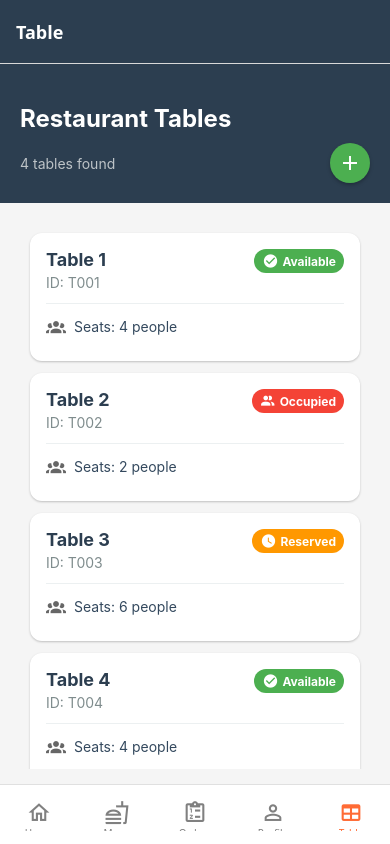
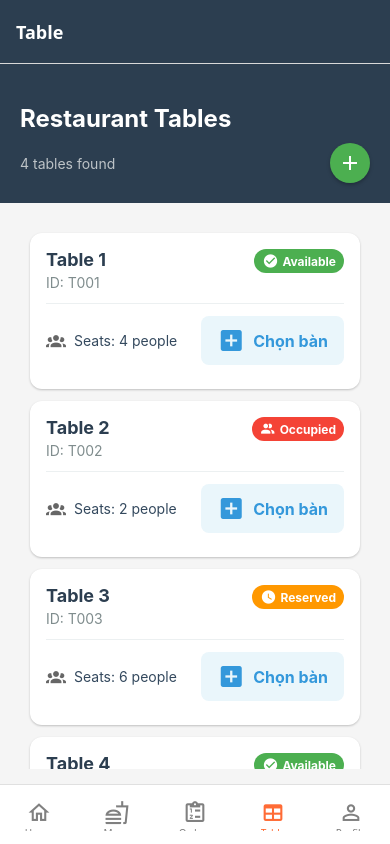
Before and after one commit to bao2211/Restaurant-Manangment-System, a React Native app: screen /Table in a window 390 px wide. Built offline with nearby package versions, Linux system fonts and the light colour scheme; no server answers.

Commit message:
-- cập nhật tính năng cho trang Table

```diff
--- a/App.js
+++ b/App.js
@@ -72,14 +72,14 @@ export default function App() {
           options={{ headerTitle: 'My Orders' }}
         />
         <Tab.Screen
+          name="Table"
+          component={TableScreen}
+          options={{ headerTitle: 'Table' }}
+        />
+          <Tab.Screen
           name="Profile"
           component={ProfileScreen}
           options={{ headerTitle: 'Profile' }}
-        />
-        <Tab.Screen
-          name="Table"
-          component={TableScreen}
-          options={{ headerTitle: 'Table' }}
         />
       </Tab.Navigator>
     </NavigationContainer>
--- a/screens/MenuScreen.js
+++ b/screens/MenuScreen.js
@@ -347,7 +347,6 @@ export default function MenuScreen({ navigation }) {
         <Text style={styles.categoryTitle}>
           {selectedCategory === 'all' ? 'Tất cả món ăn' : (categories.find(cat => cat.id === selectedCategory)?.name || 'Menu Items')}
         </Text>
-
         {loadingItems ? (
           <View style={styles.itemsLoadingContainer}>
             <ActivityIndicator size="large" color="#FF6B35" />
--- a/screens/TableScreen.js
+++ b/screens/TableScreen.js
@@ -18,7 +18,7 @@ import {
 import { MaterialCommunityIcons } from '@expo/vector-icons';
 import { apiService } from '../services/apiService';
 
-export default function TableScreen() {
+export default function TableScreen({ navigation }) {
   const [tables, setTables] = useState([]);
   const [loading, setLoading] = useState(true);
   const [refreshing, setRefreshing] = useState(false);
@@ -30,6 +30,7 @@ export default function TableScreen() {
     status: 'Available'
   });
   const [submitting, setSubmitting] = useState(false);
+  const [showFullTableModal, setShowFullTableModal] = useState(false);
 
   const handleAddTable = async () => {
     try {
@@ -286,8 +287,16 @@ export default function TableScreen() {
     }
   };
 
+  const handleCreateOrder = (table) => {
+    if (table.status?.toLowerCase() === 'đã chiếm giữ' || table.status?.toLowerCase() === 'occupied') {
+      setShowFullTableModal(true);
+      return;
+    }
+    navigation.navigate('Menu', { selectedTable: table });
+  };
+
   const renderTableItem = ({ item }) => (
-    <TouchableOpacity style={styles.tableCard}>
+    <View style={styles.tableCard}>
       <View style={styles.tableHeader}>
         <View style={styles.tableInfo}>
           <Text style={styles.tableName}>{item.tableName || `Table ${item.tableId}`}</Text>
@@ -302,16 +311,23 @@ export default function TableScreen() {
           <Text style={styles.statusText}>{item.status || 'Unknown'}</Text>
         </View>
       </View>
-
       <View style={styles.tableDetails}>
         <View style={styles.detailRow}>
           <MaterialCommunityIcons name="account-group" size={20} color="#666" />
           <Text style={styles.detailText}>
             Seats: {item.numOfSeats || item.capacity || 'N/A'} people
           </Text>
+          <View style={styles.detailRowSpacer} />
+          <TouchableOpacity
+            style={styles.createOrderButton}
+            onPress={() => handleCreateOrder(item)}
+          >
+            <MaterialCommunityIcons name="plus-box" size={28} color="#3498DB" />
+            <Text style={styles.createOrderText}>Chọn bàn</Text>
+          </TouchableOpacity>
         </View>
       </View>
-    </TouchableOpacity>
+    </View>
   );
 
   if (loading) {
@@ -330,6 +346,28 @@ export default function TableScreen() {
 
   return (
     <View style={styles.container}>
+      {/* Modal thông báo bàn đã đầy */}
+      <Modal
+        visible={showFullTableModal}
+        transparent={true}
+        animationType="fade"
+        onRequestClose={() => setShowFullTableModal(false)}
+      >
+        <View style={styles.modalOverlay}>
+          <View style={styles.fullTableModalContent}>
+            <MaterialCommunityIcons name="alert-circle" size={48} color="#F44336" style={{ marginBottom: 10 }} />
+            <Text style={styles.fullTableModalTitle}>Bàn này đã đầy</Text>
+            <Text style={styles.fullTableModalText}>Vui lòng chọn bàn khác!</Text>
+            <TouchableOpacity
+              style={styles.fullTableModalButton}
+              onPress={() => setShowFullTableModal(false)}
+            >
+              <Text style={styles.fullTableModalButtonText}>Đóng</Text>
+            </TouchableOpacity>
+          </View>
+        </View>
+      </Modal>
+
       <Modal
         visible={isAddModalVisible}
         animationType="slide"
@@ -647,4 +685,64 @@ const styles = StyleSheet.create({
     fontSize: 16,
     fontWeight: 'bold',
   },
+  createOrderButton: {
+    flexDirection: 'row',
+    alignItems: 'center',
+    backgroundColor: '#EAF6FB',
+    paddingVertical: 10,
+    paddingHorizontal: 16,
+    borderRadius: 8,
+    marginLeft: 'auto',
+    elevation: 2,
+  },
+  createOrderText: {
+    fontSize: 16,
+    color: '#3498DB',
+    fontWeight: 'bold',
+    marginLeft: 8,
+  },
+  detailRowSpacer: {
+    flex: 1,
+  },
+  modalOverlay: {
+    flex: 1,
+    backgroundColor: 'rgba(0,0,0,0.4)',
+    justifyContent: 'center',
+    alignItems: 'center',
+  },
+  fullTableModalContent: {
+    backgroundColor: 'white',
+    borderRadius: 16,
+    padding: 30,
+    alignItems: 'center',
+    elevation: 5,
+    shadowColor: '#000',
+    shadowOffset: { width: 0, height: 2 },
+    shadowOpacity: 0.25,
+    shadowRadius: 3.84,
+    minWidth: 260,
+  },
+  fullTableModalTitle: {
+    fontSize: 22,
+    fontWeight: 'bold',
+    color: '#F44336',
+    marginBottom: 8,
+  },
+  fullTableModalText: {
+    fontSize: 16,
+    color: '#333',
+    marginBottom: 18,
+    textAlign: 'center',
+  },
+  fullTableModalButton: {
+    backgroundColor: '#F44336',
+    paddingHorizontal: 28,
+    paddingVertical: 10,
+    borderRadius: 8,
+  },
+  fullTableModalButtonText: {
+    color: 'white',
+    fontSize: 16,
+    fontWeight: 'bold',
+  },
 });
```
Lines whose indentation alone changed are shown as unchanged.
